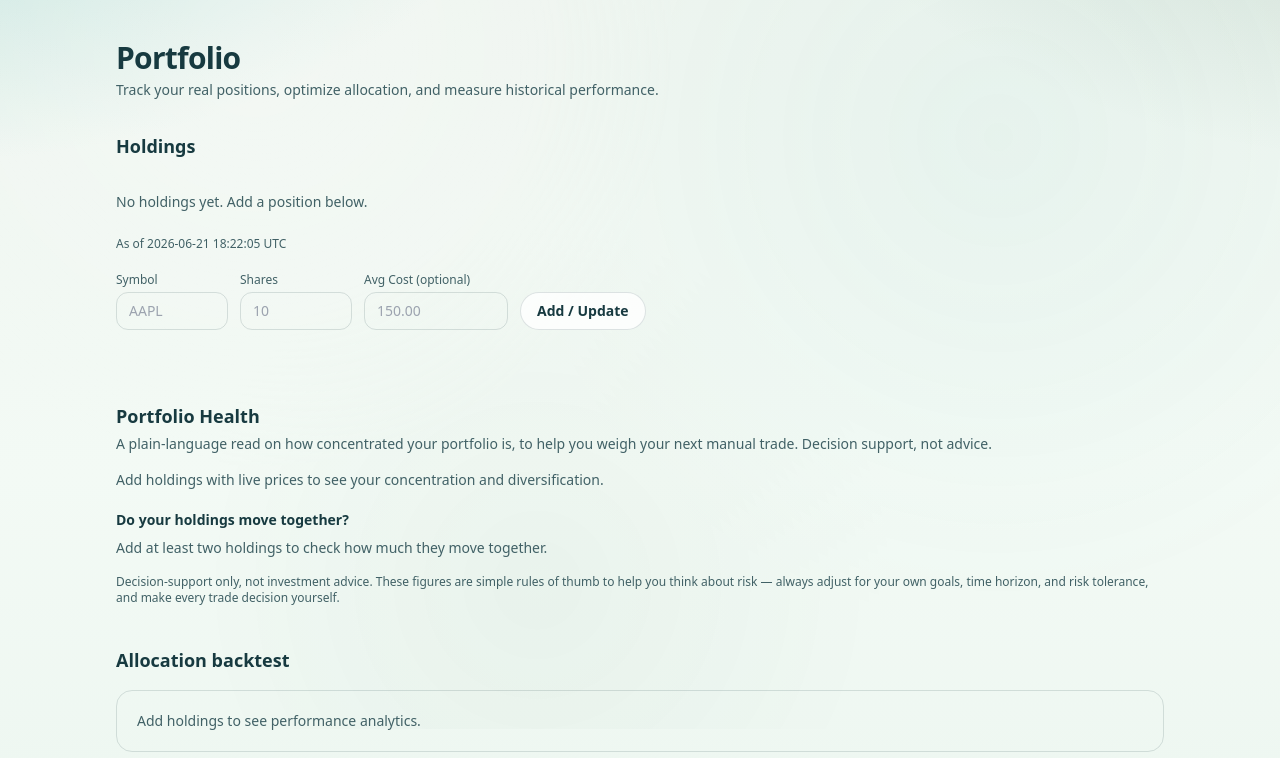
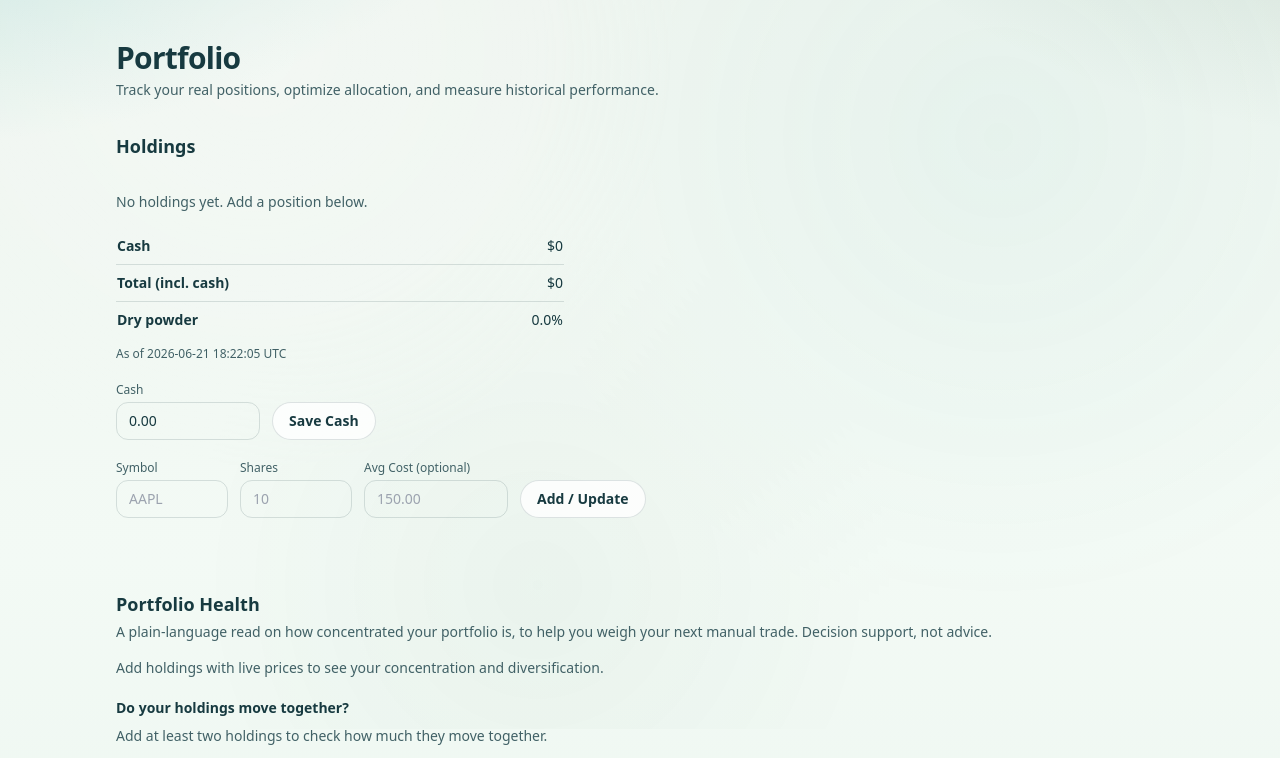
Before and after one commit to ikusner13/stonks, a FastAPI app: page /portfolio in a window 1280 px wide. Shown: the part 71-829 px from the top of the page. Run offline with FastAPI, Linux system fonts and the light colour scheme; data that the repository does not hold is empty; some libraries are stand-ins or nearby versions.

Commit message:
feat: cash / dry-powder tracking (settings KV, valuation fields, cash form)
Co-Authored-By: Claude Fable 5 <noreply@anthropic.com>

```diff
--- a/app/db.py
+++ b/app/db.py
@@ -9,6 +9,7 @@ from __future__ import annotations
 
 import sqlite3
 from contextlib import contextmanager
+from math import isfinite
 from typing import Iterator
 
 from pydantic import BaseModel
@@ -45,6 +46,49 @@ def init_db() -> None:
             )
             """
         )
+        c.execute(
+            """
+            CREATE TABLE IF NOT EXISTS settings (
+                key TEXT PRIMARY KEY,
+                value TEXT
+            )
+            """
+        )
+
+
+def get_setting(key: str) -> str | None:
+    with connect() as c:
+        row = c.execute("SELECT value FROM settings WHERE key = ?", (key,)).fetchone()
+    return row["value"] if row is not None else None
+
+
+def set_setting(key: str, value: str) -> None:
+    with connect() as c:
+        c.execute(
+            """
+            INSERT INTO settings (key, value)
+            VALUES (?, ?)
+            ON CONFLICT(key) DO UPDATE SET value = excluded.value
+            """,
+            (key, value),
+        )
+
+
+def get_cash() -> float:
+    raw = get_setting("cash")
+    if raw is None:
+        return 0.0
+    try:
+        value = float(raw)
+    except ValueError:
+        return 0.0
+    return value if value >= 0 and isfinite(value) else 0.0
+
+
+def set_cash(amount: float) -> None:
+    if amount < 0 or not isfinite(amount):
+        raise ValueError("cash amount must be non-negative")
+    set_setting("cash", str(amount))
 
 
 def list_items() -> list[WatchItem]:
--- a/app/portfolio/holdings.py
+++ b/app/portfolio/holdings.py
@@ -8,6 +8,7 @@ from datetime import UTC, datetime
 
 from pydantic import BaseModel, Field
 
+from .. import db
 from ..data import fetch_ticker_data
 from ..db import connect
 
@@ -40,6 +41,9 @@ class PortfolioValuation(BaseModel):
     total_unrealized_pl_pct: float
     asof: str
     unpriced_symbols: list[str] = Field(default_factory=list)
+    cash: float = 0.0
+    total_with_cash: float = 0.0
+    cash_pct: float = 0.0
 
 
 def init_holdings_db() -> None:
@@ -92,8 +96,10 @@ async def value_holdings() -> PortfolioValuation:
     unpriced symbols are listed but contribute nothing to the totals."""
     holdings = list_holdings()
     asof = datetime.now(UTC).isoformat()
+    cash = db.get_cash()
 
     if not holdings:
+        total_with_cash = cash
         return PortfolioValuation(
             holdings=[],
             total_value=0.0,
@@ -102,6 +108,9 @@ async def value_holdings() -> PortfolioValuation:
             total_unrealized_pl_pct=0.0,
             asof=asof,
             unpriced_symbols=[],
+            cash=cash,
+            total_with_cash=total_with_cash,
+            cash_pct=(cash / total_with_cash) if total_with_cash > 0 else 0.0,
         )
 
     async def fetch_price(symbol: str) -> float | None:
@@ -162,6 +171,7 @@ async def value_holdings() -> PortfolioValuation:
             v.weight = v.market_value / total_value
 
     total_unrealized_pl_pct = (total_unrealized_pl / total_cost) if total_cost != 0 else 0.0
+    total_with_cash = total_value + cash
 
     return PortfolioValuation(
         holdings=valuations,
@@ -171,4 +181,7 @@ async def value_holdings() -> PortfolioValuation:
         total_unrealized_pl_pct=total_unrealized_pl_pct,
         asof=asof,
         unpriced_symbols=unpriced_symbols,
+        cash=cash,
+        total_with_cash=total_with_cash,
+        cash_pct=(cash / total_with_cash) if total_with_cash > 0 else 0.0,
     )
--- a/app/web/app.py
+++ b/app/web/app.py
@@ -182,7 +182,7 @@ async def research_report(request: Request, symbol: str, mode: str = "thorough",
         )
         current_weight = next((h.weight for h in valuation.holdings if h.symbol == sym), None)
         sizing = suggest_position_size(
-            valuation.total_value, effective, symbol=sym, current_weight=current_weight
+            valuation.total_with_cash, effective, symbol=sym, current_weight=current_weight
         )
         return templates.TemplateResponse(
             request,
@@ -298,6 +298,18 @@ async def portfolio_holdings_add(
 @app.post("/portfolio/holdings/remove/{symbol}", response_class=HTMLResponse)
 async def portfolio_holdings_remove(request: Request, symbol: str):
     remove_holding(symbol.upper())
+    valuation = await value_holdings()
+    return templates.TemplateResponse(
+        request, "partials/holdings_table.html", {"valuation": valuation}
+    )
+
+
+@app.post("/portfolio/cash", response_class=HTMLResponse)
+async def portfolio_cash_set(request: Request, cash: str = Form("")):
+    try:
+        db.set_cash(float(cash))
+    except (TypeError, ValueError):
+        pass
     valuation = await value_holdings()
     return templates.TemplateResponse(
         request, "partials/holdings_table.html", {"valuation": valuation}
--- a/app/web/templates/partials/holdings_table.html
+++ b/app/web/templates/partials/holdings_table.html
@@ -3,6 +3,24 @@
 <div id="holdings-table">
   {% if not valuation.holdings %}
   <p class="py-4 text-sm text-[var(--sea-ink-soft)]">No holdings yet. Add a position below.</p>
+  <div class="max-w-md overflow-x-auto">
+    <table class="w-full text-sm">
+      <tbody class="divide-y divide-[var(--line)]">
+        <tr>
+          <td class="py-2 font-semibold">Cash</td>
+          <td class="py-2 text-right tabular-nums">${{ valuation.cash | fmt_num }}</td>
+        </tr>
+        <tr>
+          <td class="py-2 font-semibold">Total (incl. cash)</td>
+          <td class="py-2 text-right tabular-nums">${{ valuation.total_with_cash | fmt_num }}</td>
+        </tr>
+        <tr>
+          <td class="py-2 font-semibold">Dry powder</td>
+          <td class="py-2 text-right tabular-nums">{{ valuation.cash_pct | pct }}</td>
+        </tr>
+      </tbody>
+    </table>
+  </div>
   {% else %}
   {% if valuation.unpriced_symbols %}
   <p class="mb-3 rounded-xl border border-amber-400/40 bg-amber-500/10 px-4 py-2 text-sm">
@@ -69,7 +87,7 @@
       </tbody>
       <tfoot>
         <tr class="border-t border-[var(--line)] font-semibold">
-          <td class="pt-3" colspan="4">Total</td>
+          <td class="pt-3" colspan="4">Securities total</td>
           <td class="pt-3 text-right tabular-nums">${{ valuation.total_value | fmt_num }}</td>
           {% set tot_pos = valuation.total_unrealized_pl >= 0 %}
           <td class="pt-3 text-right tabular-nums {% if tot_pos %}text-emerald-500{% else %}text-red-500{% endif %}">
@@ -80,6 +98,21 @@
           </td>
           <td colspan="2"></td>
         </tr>
+        <tr class="font-semibold">
+          <td class="pt-3" colspan="4">Cash</td>
+          <td class="pt-3 text-right tabular-nums">${{ valuation.cash | fmt_num }}</td>
+          <td colspan="4"></td>
+        </tr>
+        <tr class="font-semibold">
+          <td class="pt-3" colspan="4">Total (incl. cash)</td>
+          <td class="pt-3 text-right tabular-nums">${{ valuation.total_with_cash | fmt_num }}</td>
+          <td colspan="4"></td>
+        </tr>
+        <tr class="font-semibold">
+          <td class="pt-3" colspan="4">Dry powder</td>
+          <td class="pt-3 text-right tabular-nums">{{ valuation.cash_pct | pct }}</td>
+          <td colspan="4"></td>
+        </tr>
       </tfoot>
     </table>
   </div>
--- a/app/web/templates/portfolio.html
+++ b/app/web/templates/portfolio.html
@@ -11,6 +11,26 @@
 
     {# Live valuation table — refreshed after each add/remove #}
     {% include "partials/holdings_table.html" %}
+
+    {# Cash balance form #}
+    <form hx-post="/portfolio/cash"
+          hx-target="#holdings-table"
+          hx-swap="outerHTML"
+          hx-indicator="#holdings-spin"
+          class="mt-5">
+      <div class="flex flex-wrap items-end gap-3">
+        <div class="flex flex-col gap-1">
+          <label class="text-xs text-[var(--sea-ink-soft)]">Cash</label>
+          <input name="cash" type="number" min="0" step="0.01" inputmode="decimal"
+            value="{{ '%.2f' | format(valuation.cash) }}"
+            class="w-36 rounded-xl border border-[var(--line)] bg-transparent px-3 py-2 text-sm" />
+        </div>
+        <button type="submit"
+          class="rounded-full border border-[var(--line)] bg-[var(--chip-bg)] px-4 py-2 text-sm font-semibold">
+          Save Cash
+        </button>
+      </div>
+    </form>
 
     {# Add position form #}
     <form hx-post="/portfolio/holdings"
```
Also changed, not shown: docs/methodology.md (+13 -4 lines), tests/test_db.py (+33 -3 lines), tests/test_holdings.py (+50 -1 lines), tests/test_routes.py (+24 -0 lines), README.md.
